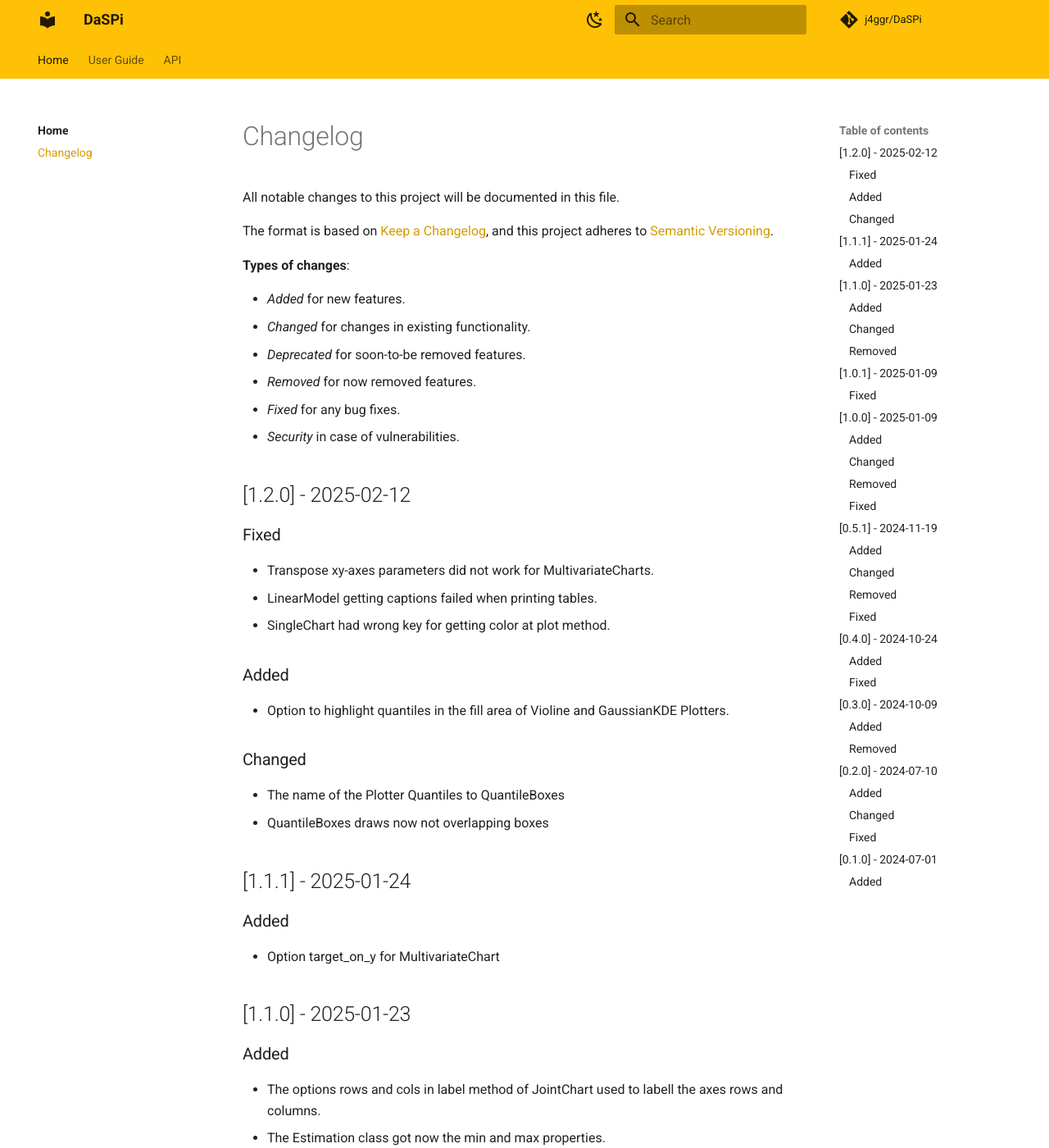
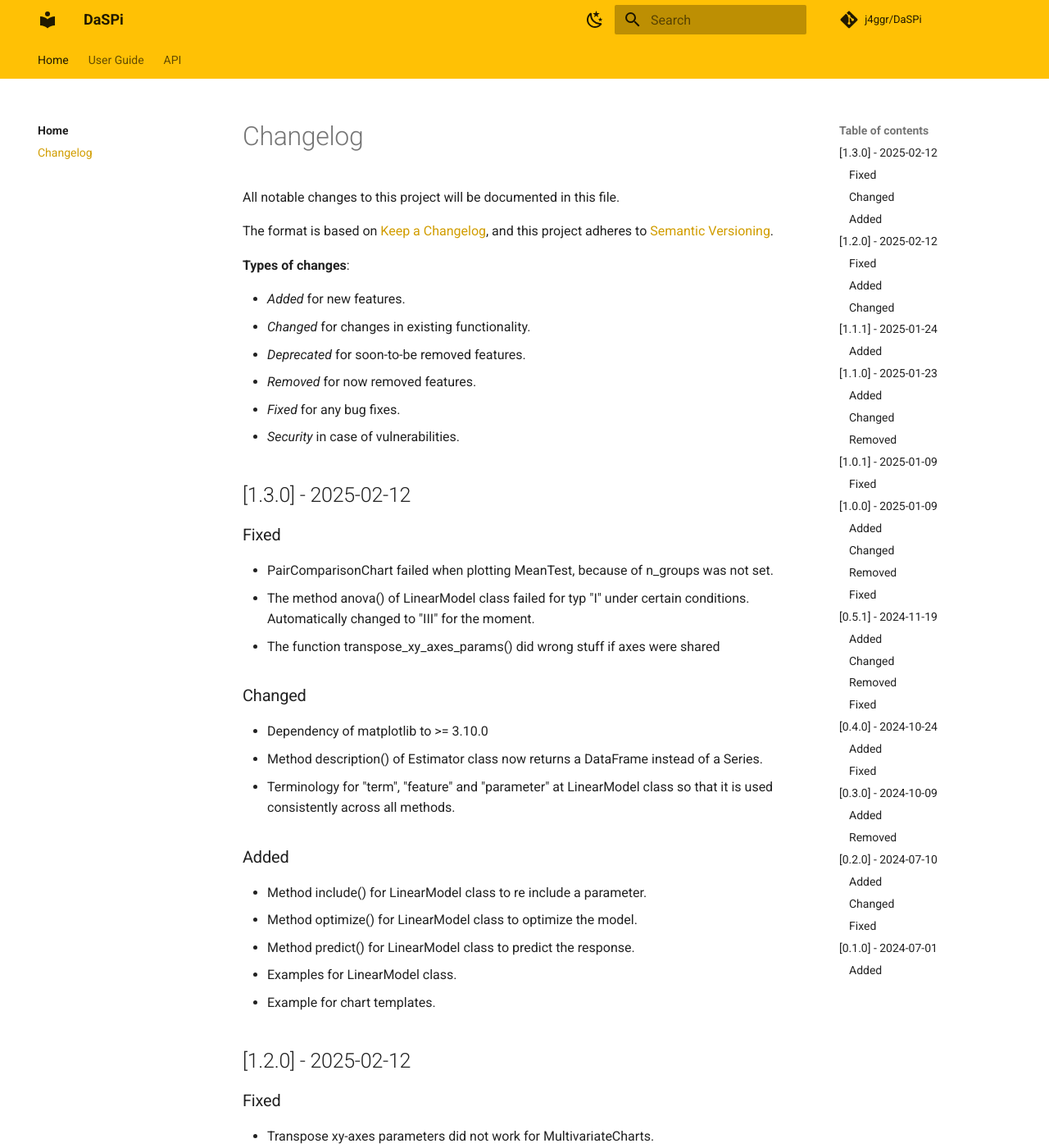
Before and after one commit to j4ggr/DaSPi, an MkDocs documentation site: the page built from docs/CHANGELOG.md, in a window 1280 px wide and 1400 px high. Shown: the whole window at 82% size. Built offline with MkDocs 1.6.1 and Material for MkDocs 9.7.7, drawn with Linux system fonts in a browser that asks for light colours; comment, search, counter and statistics services are not loaded.

Commit message:
Release v1.3.0

```diff
--- a/docs/CHANGELOG.md
+++ b/docs/CHANGELOG.md
@@ -13,6 +13,28 @@ __Types of changes__:
 - _Removed_ for now removed features.
 - _Fixed_ for any bug fixes.
 - _Security_ in case of vulnerabilities.
+
+## [1.3.0] - 2025-02-12
+
+### Fixed
+
+- PairComparisonChart failed when plotting MeanTest, because of n_groups was not set.
+- The method anova() of LinearModel class failed for typ "I" under certain conditions. Automatically changed to "III" for the moment.
+- The function transpose_xy_axes_params() did wrong stuff if axes were shared
+
+### Changed
+
+- Dependency of matplotlib to >= 3.10.0
+- Method description() of Estimator class now returns a DataFrame instead of a Series.
+- Terminology for "term", "feature" and "parameter" at LinearModel class so that it is used consistently across all methods.
+
+### Added
+
+- Method include() for LinearModel class to re include a parameter.
+- Method optimize() for LinearModel class to optimize the model.
+- Method predict() for LinearModel class to predict the response.
+- Examples for LinearModel class.
+- Example for chart templates.
 
 ## [1.2.0] - 2025-02-12
 
--- a/pyproject.toml
+++ b/pyproject.toml
@@ -1,6 +1,6 @@
 [project]
 name = "DaSPi"
-version = "1.2.0"
+version = "1.3.0"
 description = "Visualize and analyze your data with DaSPi. This package is designed for users who want to find relevant influencing factors in processes and validate improvements."
 authors = [
     {name = "Reto Jäggli", email = "reto@jaeggli.email"},
```
